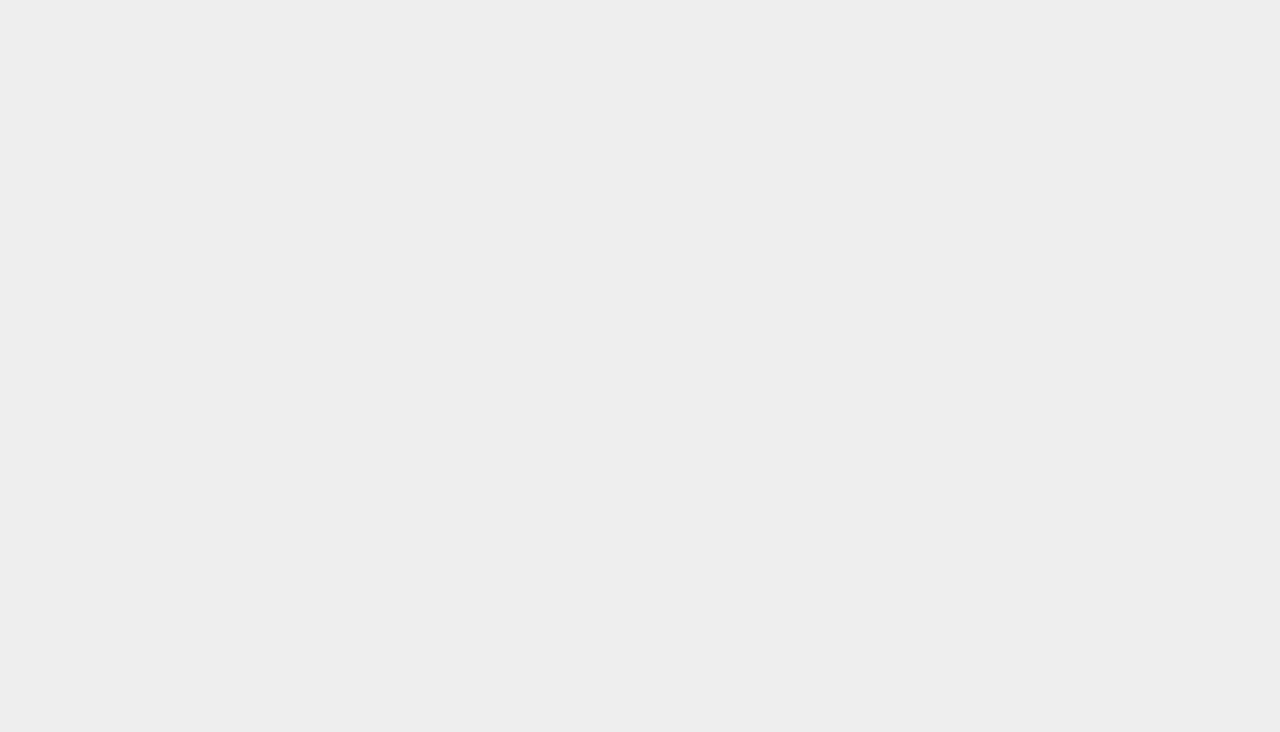
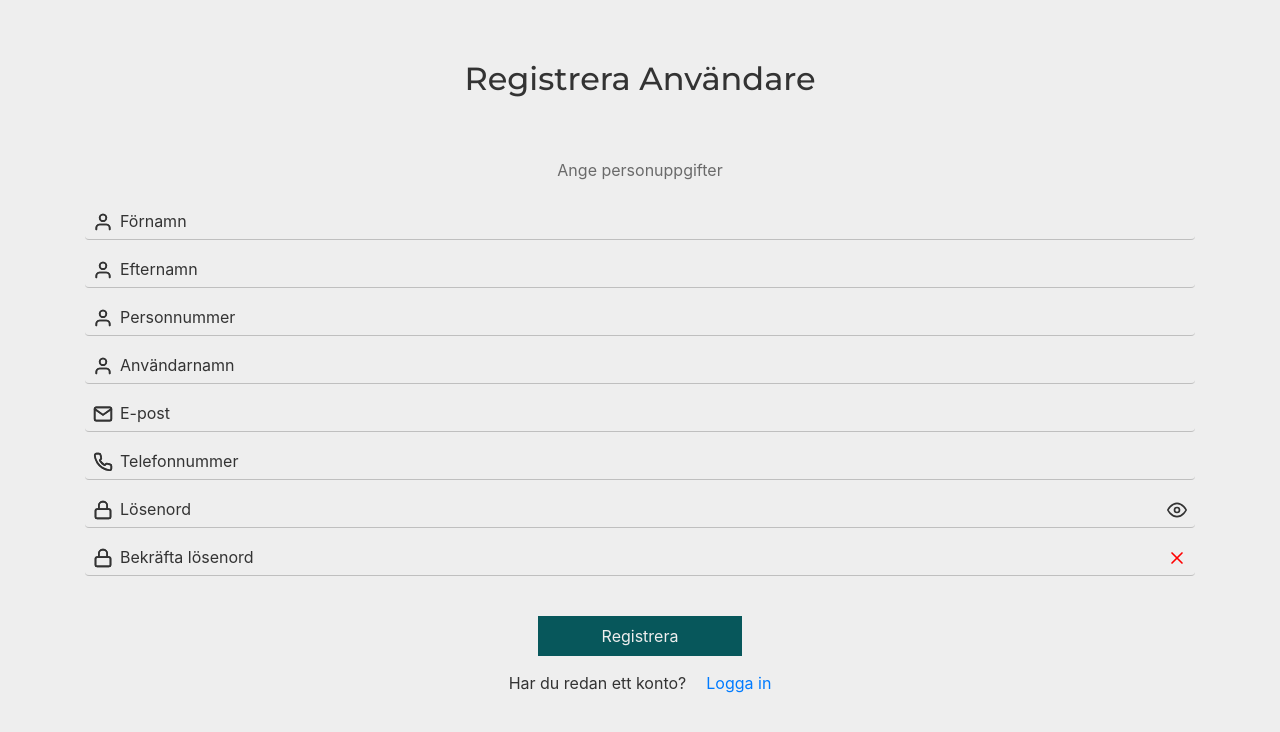
Before and after one commit to teeboteebo/pooff, a React (Create React App) app: page /registrera in a window 1280 px wide. Shown: the top 732 px of the page. Built offline with nearby package versions, Linux system fonts and the light colour scheme.

Commit message:
styling and added routes and fixed with icons

```diff
--- a/src/App.js
+++ b/src/App.js
@@ -3,10 +3,12 @@ import { BrowserRouter as Router, Route, Switch } from "react-router-dom";
 
 import StartPage from './views/StartPage'
 import TransHistoryPage from './views/TransHistoryPage'
+import CreateNewUserPage from './views/CreateNewUserPage'
+
 const App = () => {
   const [darkmode, setDarkmode] = useState(false)
-  document.querySelector('body').addEventListener("keyup", (e)=> {
-    if(e.keyCode === 192) setDarkmode(!darkmode)
+  document.querySelector('body').addEventListener("keyup", (e) => {
+    if (e.keyCode === 192) setDarkmode(!darkmode)
   })
   return (
     <Router>
@@ -16,7 +18,7 @@ const App = () => {
           <Switch>
             <Route exact path="/" component={StartPage} />
             <Route exact path="/mina-transaktioner" component={TransHistoryPage} />
-
+            <Route exact path="/registrera" component={CreateNewUserPage} />
           </Switch>
         </main>
       </div>
--- a/src/components/UserRegister/index.js
+++ b/src/components/UserRegister/index.js
@@ -1,20 +1,25 @@
 import React, { useState } from "react";
-import { Eye, EyeOff, Check } from "react-feather";
+import { Eye, EyeOff, X, Check } from "react-feather";
 
 const UserRegister = props => {
   const [peek, setPeek] = useState(false)
   const [match, setMatch] = useState(false)
 
-
+  const checkIfMatch = (e) => {
+    let firstPassword = document.querySelector('.new-password').value
+    if (e.target.value === firstPassword) setMatch(true)
+    else setMatch(false)
+  }
   return (
     props.inputs.map((input, i) => {
+
       return (
-        <div className="input-group" key={'input_' + i}>
+        <div className="input-group" key={'input_' + i} onChange={input.class === 'repeat-password' ? checkIfMatch : null}>
           {input.icon}
-          <input className="input-field" placeholder={input.name} type={input.class === 'new-password' ? (peek ? 'text' : 'password') : input.type} />
+          <input className={"input-field " + input.class} placeholder={input.name} type={input.class === 'new-password' ? (peek ? 'text' : 'password') : input.type} />
           {input.class === 'new-password' ? (peek ? <EyeOff className="peeker" onClick={() => setPeek(!peek)} /> : <Eye className="peeker" onClick={() => setPeek(!peek)} />) : null}
           {input.icon}
-          {input.class === 'repeat-password' ? (match ? <Check className="matcher" onKeyUp={() => setMatch(!match)} /> : <Check className="matcher" onKeyUp={() => setMatch(!match)} />) : null}
+          {input.class === 'repeat-password' ? (match ? <Check className="checked green" /> : <X className="checked" /> ) : null}
         </div>
       )
     })
--- a/src/components/UserRegister/styles.scss
+++ b/src/components/UserRegister/styles.scss
@@ -15,11 +15,7 @@
     width: 20px;
   }
   .matcher {
-    position: absolute;
-    right: 8px;
-    top: 10px;
-    height: 20px;
-    width: 20px;
+
   }
   .input-field {
     text-indent: 35px;
@@ -38,4 +34,20 @@
       border-bottom: 1px solid var(--primary);
     }
   }
+  .checkmark {
+    display: none;
+
+  }
+  .checked {
+    display: initial;
+    color: red;
+    position: absolute;
+    right: 8px;
+    top: 10px;
+    height: 20px;
+    width: 20px;
+  }
+  .green {
+    color: green !important;
+  }
 }
--- a/src/sass/basic-styles.scss
+++ b/src/sass/basic-styles.scss
@@ -21,12 +21,23 @@ html {
         margin-bottom: 80px;
         text-align: center;
       }
+      p.page-info {
+        position: relative;
+        opacity: 0.7;
+        text-align: center;
+        top: -20px;
+      }
     }
     p {
       margin: 0;
     }
-    h1, h2, h3, h4, h5, h6 {
-      font-family: 'Montserrat', sans-serif;
+    h1,
+    h2,
+    h3,
+    h4,
+    h5,
+    h6 {
+      font-family: "Montserrat", sans-serif;
     }
   }
 }
--- a/src/sass/styles.scss
+++ b/src/sass/styles.scss
@@ -1,16 +1,18 @@
 // Import of necessary bootstrap files
-@import '../../node_modules/bootstrap/scss/bootstrap';
+@import "../../node_modules/bootstrap/scss/bootstrap";
 
 // Import all our light / dark color variables
-@import './variables';
+@import "./variables";
 
 // Our basic layout styles
-@import './basic-styles';
+@import "./basic-styles";
 
 // Components Styling
-@import '../components/TransactionHistoryPreview/styles';
-@import '../components/TransactionLister/styles';
+@import "../components/TransactionHistoryPreview/styles";
+@import "../components/TransactionLister/styles";
+@import "../components/UserRegister/styles";
 
 // Views Styling
-@import '../views/StartPage/styles';
-@import '../views/TransHistoryPage/styles';
+@import "../views/StartPage/styles";
+@import "../views/TransHistoryPage/styles";
+@import "../views/CreateNewUserPage/styles";
--- a/src/views/CreateNewUserPage/index.js
+++ b/src/views/CreateNewUserPage/index.js
@@ -53,12 +53,12 @@ const CreateNewUserPage = () => {
   ]
   return (
     <Container>
-      <h2>Registrera Användare</h2>
-      <p>Ange personuppgifter</p>
+      <h2 className="page-title">Registrera Användare</h2>
+      <p className="page-info">Ange personuppgifter</p>
       <UserRegister inputs={inputData} />
       <div className="text-center">
         <button className="save-button">Registrera</button>
-        <p>Har du redan ett konto?<Link className="login" href="url">Logga in</Link></p>
+        <p>Har du redan ett konto?<Link className="login" to="/logga-in">Logga in</Link></p>
       </div>
     </Container>
   )
--- a/src/views/CreateNewUserPage/style.scss
+++ b/src/views/CreateNewUserPage/styles.scss
@@ -1,7 +1,7 @@
 .save-button {
   background-color: var(--primary);
   border: none;
-  color: var(--textColor);
+  color: var(--background);
   padding: 8px 64px;
   text-align: center;
   text-decoration: none;
```
